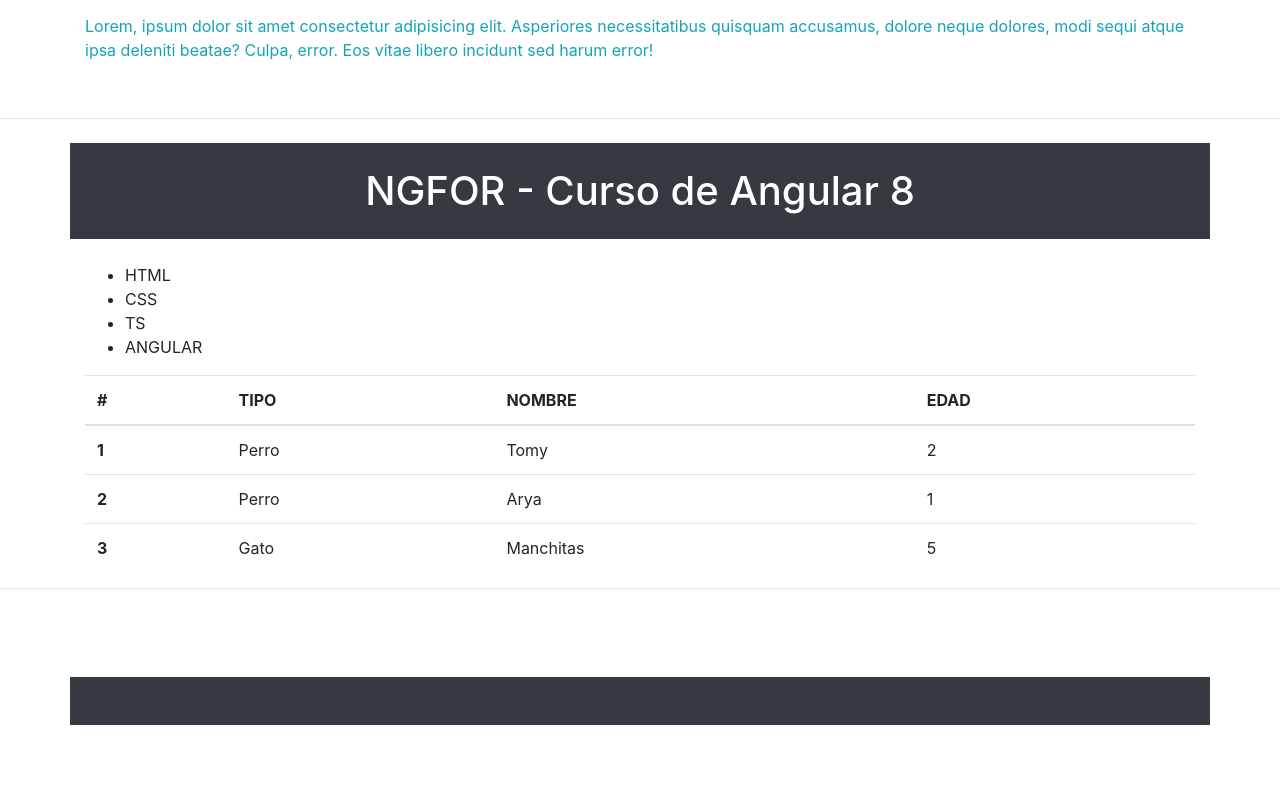
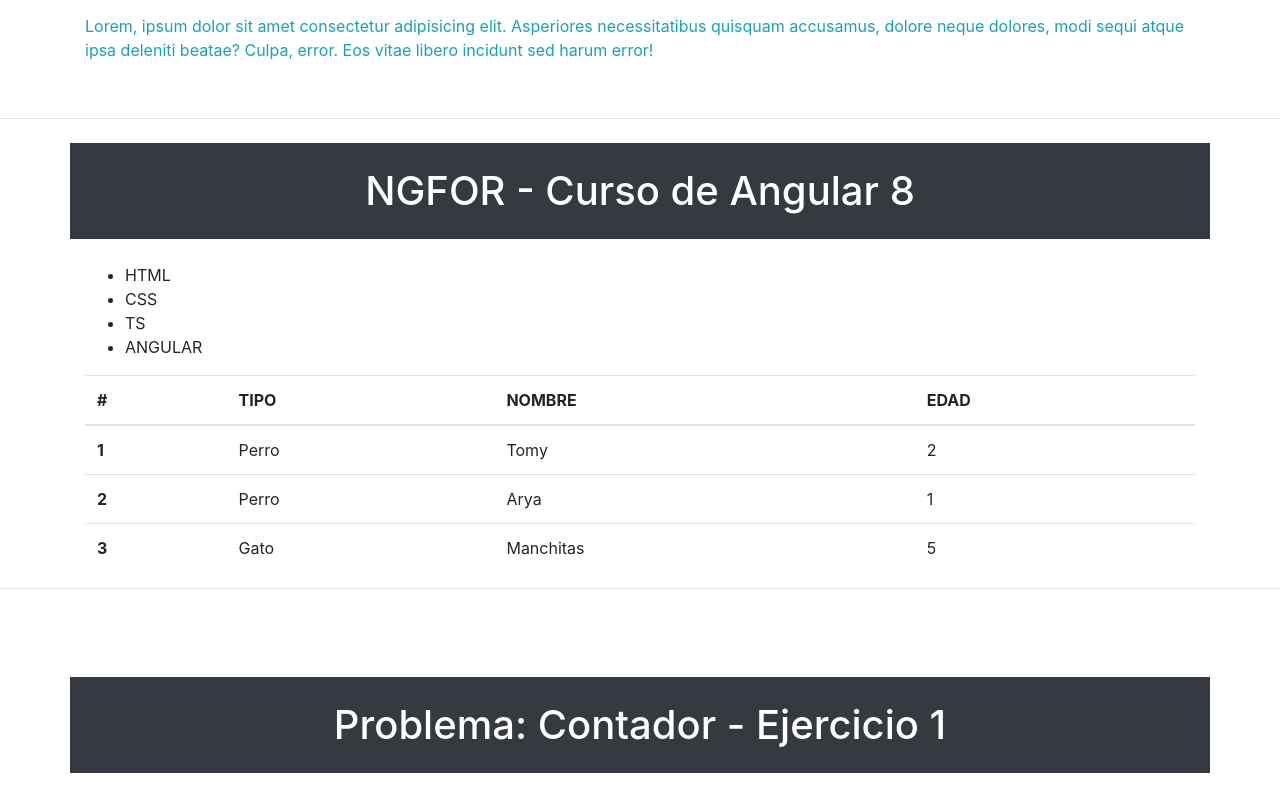
Before and after one commit to Joaquin-Developer/Angular10-first-project, an Angular app: page / in a window 1280 px wide. Shown: the part 272-1069 px from the top of the page. Before the commit the page ends 1021 px from the top, so only its background shows below. Built offline with nearby package versions, Linux system fonts and the light colour scheme.

Commit message:
actualizo contador.component. html

```diff
--- a/src/app/contador/contador.component.html
+++ b/src/app/contador/contador.component.html
@@ -1,4 +1,6 @@
-<h1 class="container bg-dark text-white text-center my-4 py-4"></h1>
+<h1 class="container bg-dark text-white text-center my-4 py-4">
+    {{textoTitulo}}
+</h1>
 <p>
 
 </p>
--- a/src/app/contador/contador.component.ts
+++ b/src/app/contador/contador.component.ts
@@ -10,7 +10,7 @@ export class ContadorComponent implements OnInit {
   constructor() { }
 
   // exporto las variables:
-
+  textoTitulo: string = "Problema: Contador - Ejercicio 1"
 
   ngOnInit(): void {
   }
```
